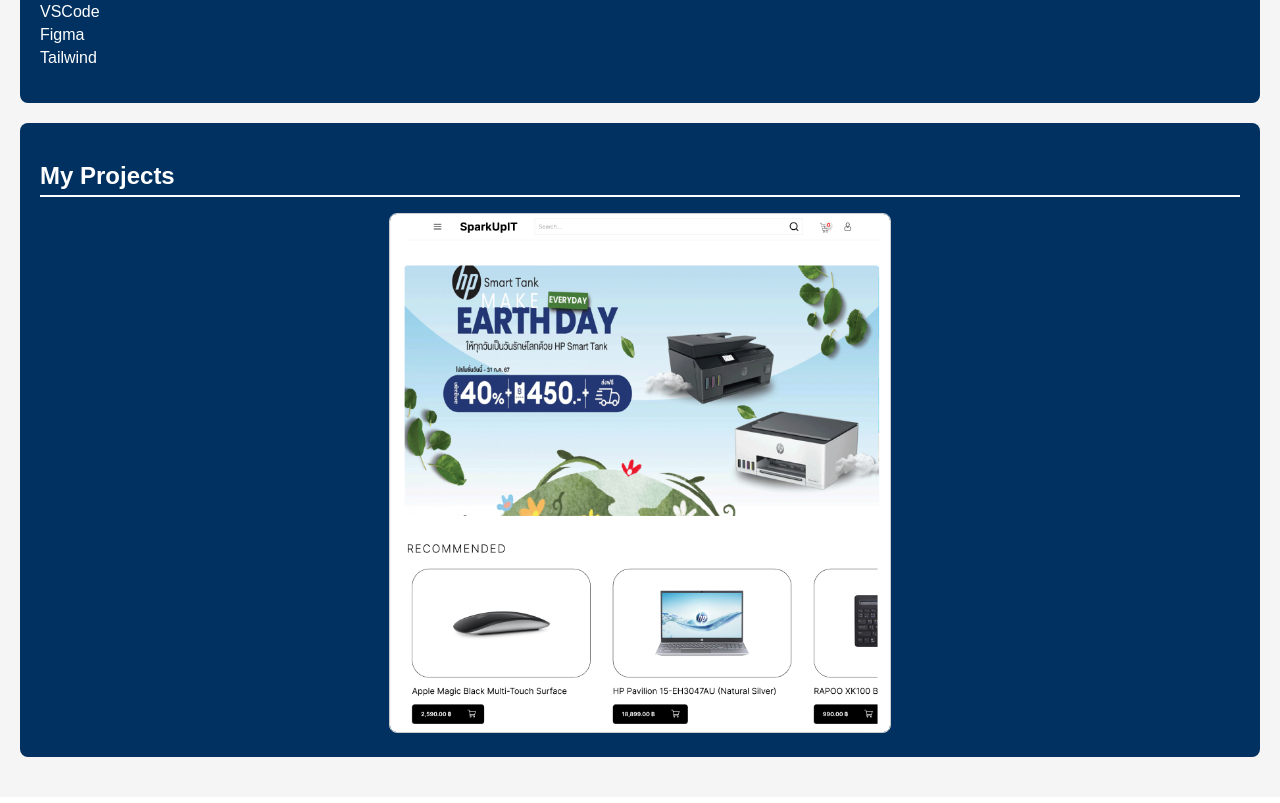
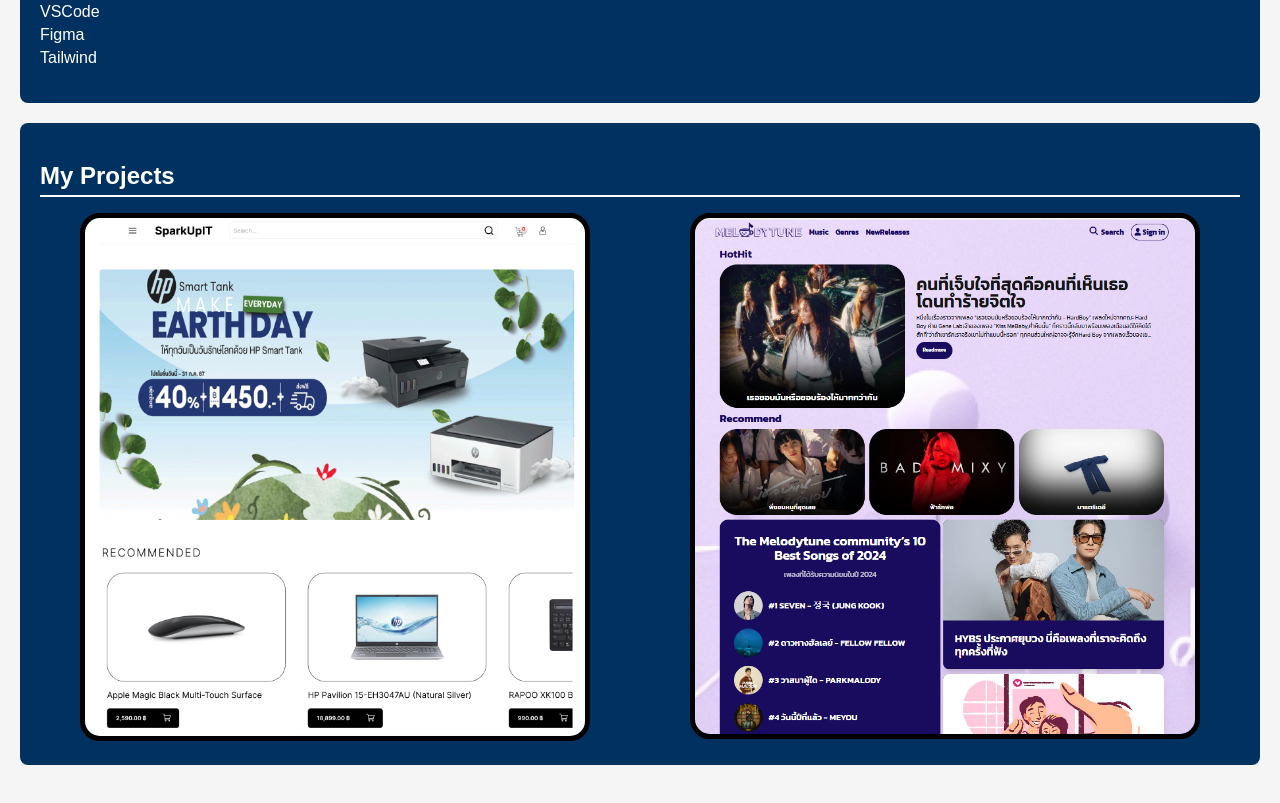
Before and after one commit to pskjksr/Portfolio, a plain HTML site: page index.html in a window 1280 px wide. Shown: the part 868-1671 px from the top of the page. Drawn offline with Linux system fonts and the light colour scheme.

Commit message:
Add links to project images and adjust image

```diff
--- a/index.html
+++ b/index.html
@@ -52,11 +52,15 @@
         <section class="projects">
             <h2>My Projects</h2>
             <div class="project-images">
-                <a href="Projects.png" target="_blank">
+                <a href="https://www.figma.com" target="_blank">
                     <img src="Projects.png" alt="Project 1" class="project-img">
+                </a>
+                <a href="https://melodytune.vercel.app/" target="_blank">
+                    <img src="Project2.png" alt="Project 2" class="project-img">
                 </a>
             </div>
         </section>
+
     </main>
 </body>
 </html>
--- a/style.css
+++ b/style.css
@@ -28,7 +28,7 @@ body {
 }
 
 .social-links img:hover {
-    transform: scale(1.2);
+    transform: scale(1.4);
 }
 .avatar {
     width: 100px;
@@ -78,15 +78,15 @@ li {
 .project-images {
     display: flex;
     justify-content: center;
-    gap: 16px;
+    gap: 100px;
     margin-top: 16px;
 }
 
 .project-img {
     width: 500px;
     height: auto;
-    border: 1px solid #ccc;
-    border-radius: 8px;
+    border: 5px solid #000000;
+    border-radius: 20px;
 }
 
 .project-images a, .profile a {
@@ -100,5 +100,5 @@ li {
 }
 
 .project-images img:hover, .profile img:hover {
-    transform: scale(1.05); /* ขยายเล็กน้อยเมื่อชี้เมาส์ */
+    transform: scale(1.05);
 }
```
Also changed, not shown: Project2.png (added).
